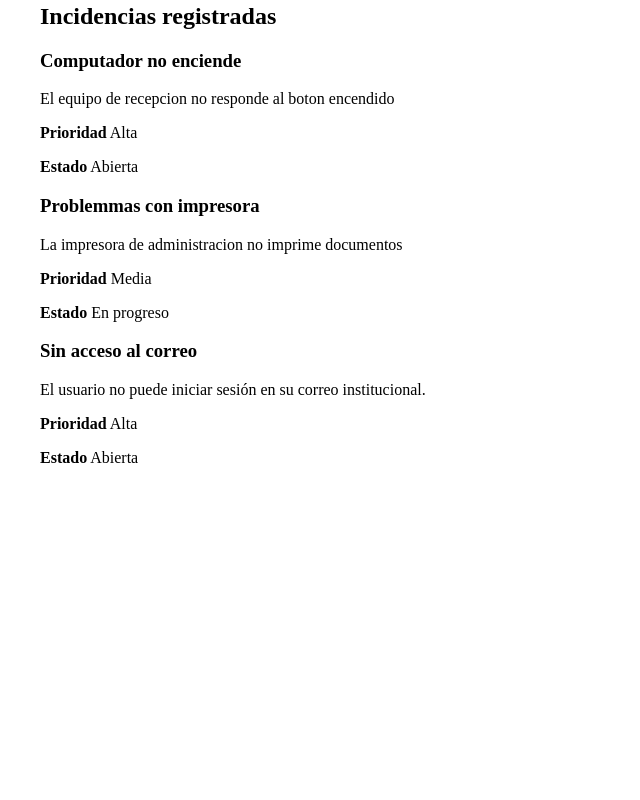
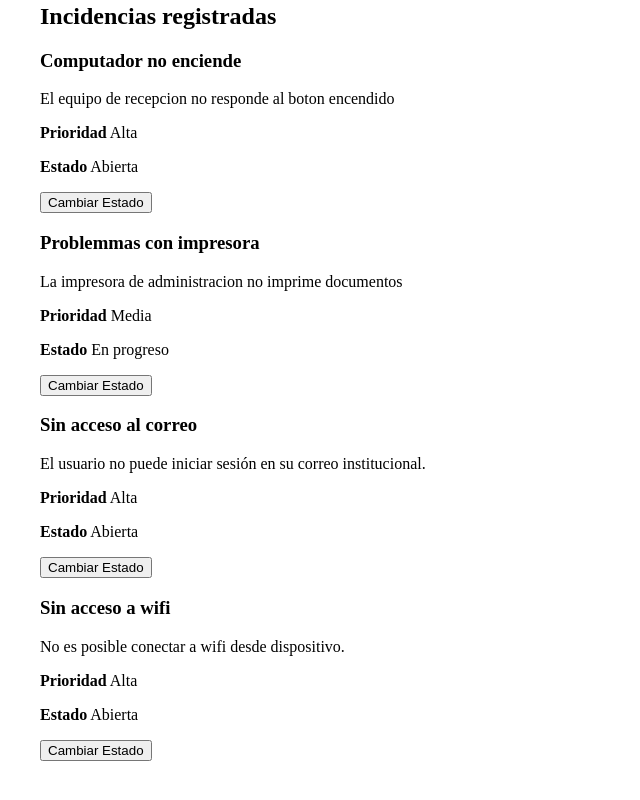
Before and after one commit to FREDDYNG1/helpdesk-ti, an Angular app: page / in a window 1280 px wide. Shown: the part 542-1342 px from the top of the page, without its empty margins (0-640 px from the left). Before the commit the page ends 1065 px from the top, so only its background shows below. Built offline with nearby package versions, Linux system fonts and the light colour scheme.

Commit message:
feat: update incident status

```diff
--- a/src/app/app.html
+++ b/src/app/app.html
@@ -77,7 +77,7 @@
         <strong>Estado</strong>
         {{ incident.status }}
       </p>
-
+      <button type="button" (click)="changeIncidentStatus(incident.id)">Cambiar Estado</button>
 
     </article>
     }@empty {
--- a/src/app/app.ts
+++ b/src/app/app.ts
@@ -1,4 +1,4 @@
-import { Component } from "@angular/core";
+import { Component, ɵresetIncrementalHydrationEnabledWarnedForTests } from "@angular/core";
 import { FormsModule } from "@angular/forms"
 
 type IncidentPriority = 'Baja' | 'Media' | 'Alta';
@@ -39,8 +39,6 @@ export class App {
   protected newIncidentStatus:string = 'Abierta';
 
 
-
-
   protected clearForm(): void {
     this.newIncidentTitle = '';
     this.newIncidentDescription = '';
@@ -71,7 +69,35 @@ export class App {
       priority: 'Alta',
       status: 'Abierta',
     },
+     {
+      id:4 ,
+      title: 'Sin acceso a wifi',
+      description: 'No es posible conectar a wifi desde dispositivo.',
+      priority: 'Alta',
+      status: 'Abierta',
+    },
   ];
 
 
+protected changeIncidentStatus(incidentId: number): void {
+  this.incidents = this.incidents.map((incident) => {
+    if (incident.id !== incidentId) {
+      return incident;
+    }
+
+    const nextStatus: IncidentStatus =
+      incident.status === 'Abierta'
+        ? 'En progreso'
+        : incident.status === 'En progreso'
+          ? 'Resuelta'
+          : 'Abierta';
+
+    return {
+      ...incident,
+      status: nextStatus,
+    };
+  });
 }
+
+
+}
```
